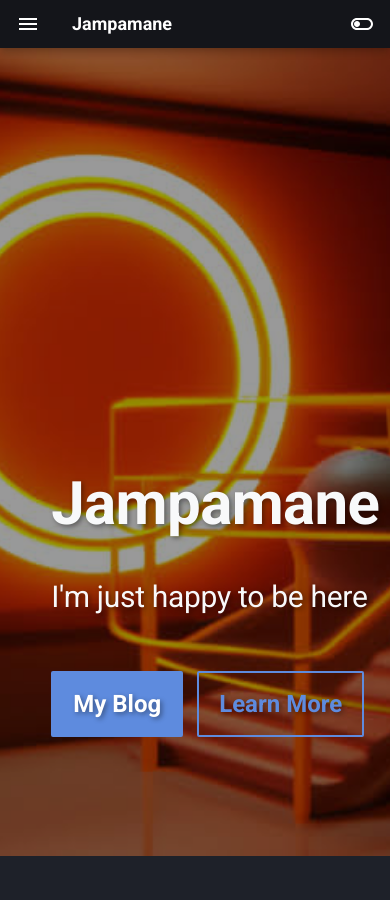
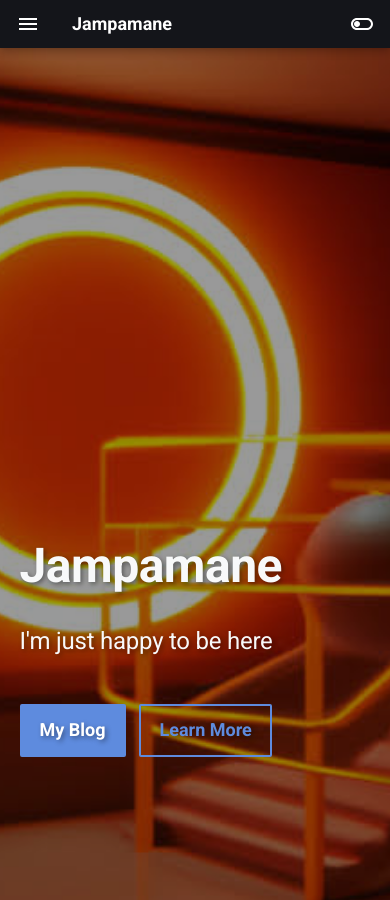
Before and after one commit to Jampamane/website, an MkDocs documentation site: the page built from docs/index.md, in a window 390 px wide and 900 px high. Built offline with MkDocs 1.6.1 and Material for MkDocs 9.7.7, drawn with Linux system fonts in a browser that asks for light colours.

Commit message:
Added dynamic scaling to the homepage

```diff
--- a/docs/index.md
+++ b/docs/index.md
@@ -13,9 +13,21 @@ hide:
 }
 
 article.md-content__inner.md-typeset {
-    width: 100vw;
-    padding-right: 25%;
+    width: 84vw;
 }
+
+@media (max-width: 1220px) {
+    article.md-content__inner.md-typeset {
+        width: 92.5vw;
+    }
+}
+
+/* @media (max-width: 768px) {
+    article.md-content__inner.md-typeset {
+        width: 100vw;
+    }
+} */
+
 
 html {
     scroll-behavior: smooth;
--- a/docs/styles/homepage.css
+++ b/docs/styles/homepage.css
@@ -1,6 +1,6 @@
 .homepage-hero {
     position: relative;
-    height: 90vh;
+    height: 100vh;
     width: 100vw;
     padding-left: 17.5%;
     display: flex;
@@ -51,6 +51,7 @@
     margin-bottom: 0;
 }
 
+
 .homepage-hero h1, .homepage-hero h4 {
     color: #f8f9fa;
     text-shadow: 2px 2px 5px rgba(0, 0, 0, 0.4)
@@ -59,6 +60,18 @@
 .homepage-hero h4 {
     font-size: 1.5rem;
     font-weight: normal;
+}
+
+@media (max-width: 768px) {
+    .homepage-hero h1 {
+        font-size: 2.4rem;
+    }
+}
+
+@media (max-width: 768px) {
+    .homepage-hero h4 {
+        font-size: 1.2rem;
+    }
 }
 
 .homepage-buttons {
@@ -72,11 +85,32 @@
     text-shadow: 2px 2px 5px rgba(0, 0, 0, 0.4)
 }
 
+@media (max-width: 768px) {
+    .homepage-buttons .md-button {
+        font-size: 0.9rem;
+        padding: 10px 18px;
+    }
+}
+
 .homepage-features {
     margin-top: 50px;
     text-align: justify;
     padding-left: 17.5%;
     padding-right: 30%;
+
+}
+
+@media (max-width: 1220px) {
+    .homepage-features, .homepage-hero {
+        padding-left: 5vw;
+    }
+}
+
+@media (max-width: 768px) {
+    .homepage-features, .homepage-hero {
+        padding-right: 0;
+        padding-left: 5vw;
+    }
 }
 
 .homepage-features h2 {
@@ -97,3 +131,21 @@
     text-align: right;
     font-size: 2rem;
 }
+
+@media (max-width: 1220px) {
+    .homepage-features2 {
+        padding-left: 30%;
+    }
+}
+
+@media (max-width: 768px) {
+    .homepage-features2 {
+        padding-left: 5vw;
+    }
+}
+
+@media (max-width: 768px) {
+    .homepage-features2 h2 {
+        text-align: left;
+    }
+}
```
